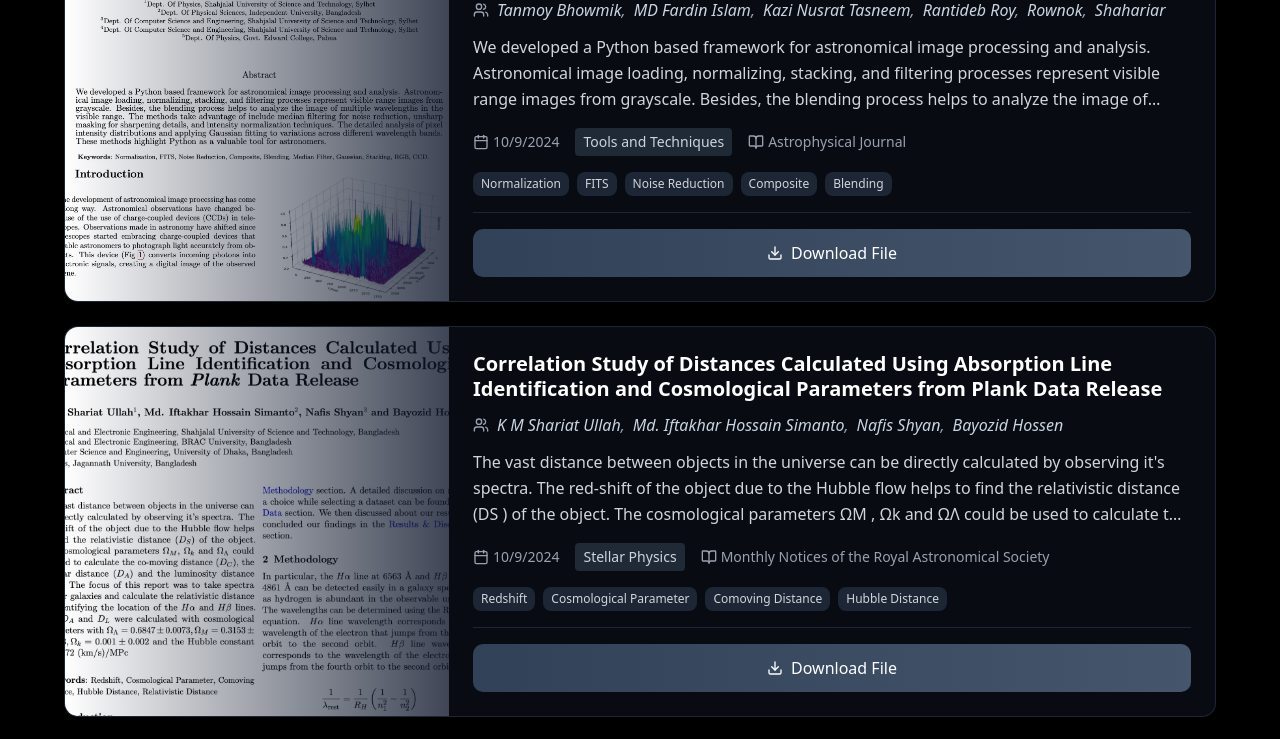
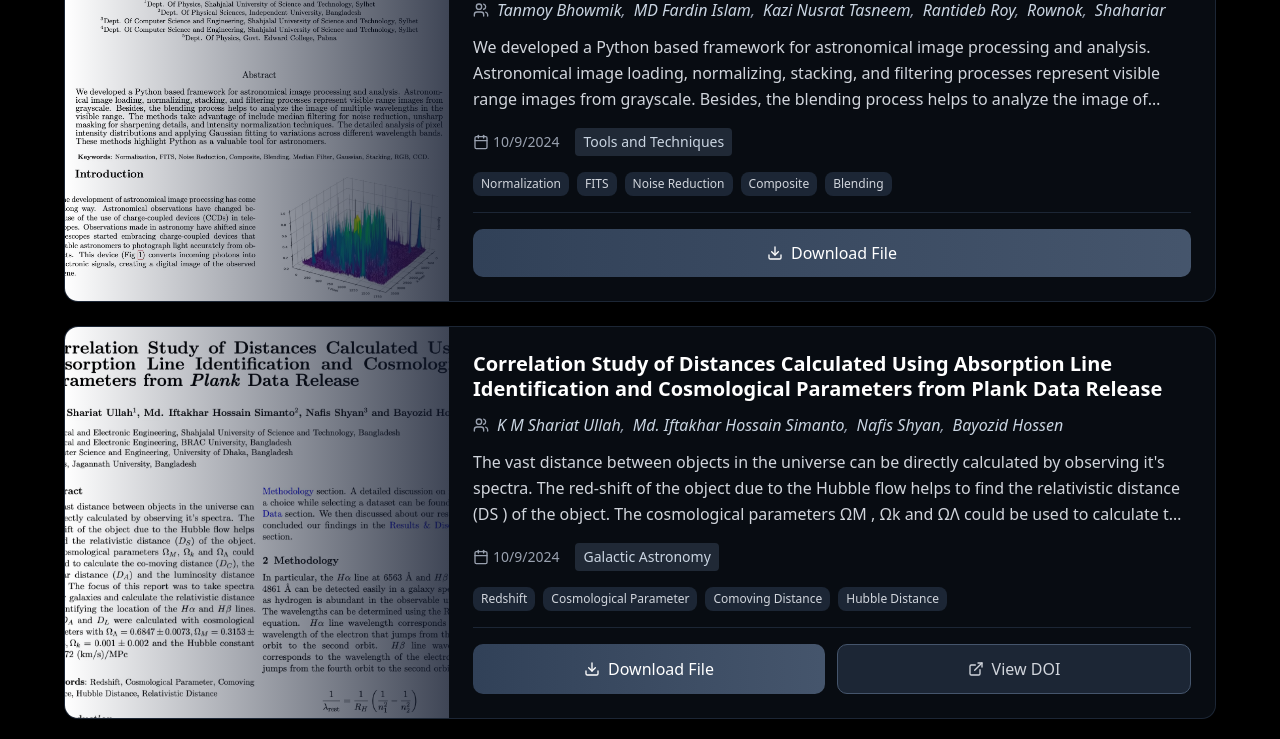
Before and after one commit to heronet/cam-sust.org, a Next.js app: page / in a window 1280 px wide. Shown: the part 3900-4639 px from the top of the page. Built offline with nearby package versions, Linux system fonts and the light colour scheme.

Commit message:
fix: hournal

```diff
--- a/src/components/research/research.tsx
+++ b/src/components/research/research.tsx
@@ -45,7 +45,6 @@ const samplePapers: ResearchPaper[] = [
       "H-R Diagram",
       "Stellar Evolution",
     ],
-    journal: "Astrophysical Journal",
     journalImage: "/images/papers/exploring.webp",
   },
   {
@@ -67,7 +66,6 @@ const samplePapers: ResearchPaper[] = [
     downloadUrl: "https://cam-sust.org/files/papers/image.pdf",
     citations: 47,
     tags: ["Normalization", "FITS", "Noise Reduction", "Composite", "Blending"],
-    journal: "Astrophysical Journal",
     journalImage: "/images/papers/image-processing.webp",
   },
   {
@@ -83,7 +81,7 @@ const samplePapers: ResearchPaper[] = [
     abstract:
       "The vast distance between objects in the universe can be directly calculated by observing it's spectra. The red-shift of the object due to the Hubble flow helps to find the relativistic distance (DS ) of the object. The cosmological parameters ΩM , Ωk and ΩΛ could be used to calculate the co-moving distance (DC ), the angular distance (DA) and the luminosity distance (DL). The focus of this report was to take spectra of four galaxies and calculate the relativistic distance by identifying the location of the Hα and Hβ lines. DC , DA and DL were calculated with cosmological parameters with ΩΛ = 0.6847 ±0.0073,ΩM = 0.3153 ± 0.0073,Ωk = 0.001 ±0.002 and the Hubble constant H0 = 72 (km/s)/MPc",
     publishDate: "2024-10-9",
-    category: "Stellar Physics",
+    category: "Galactic Astronomy",
     downloadUrl: "https://cam-sust.org/files/papers/correlation.pdf",
     citations: 47,
     tags: [
@@ -92,7 +90,7 @@ const samplePapers: ResearchPaper[] = [
       "Comoving Distance",
       "Hubble Distance",
     ],
-    journal: "Monthly Notices of the Royal Astronomical Society",
+    doi: "10.48550/arXiv.2410.06573",
     journalImage: "/images/papers/correlation-study.webp",
   },
   {
@@ -118,7 +116,6 @@ const samplePapers: ResearchPaper[] = [
       "Black Hole Mass",
       "Spectroscopy",
     ],
-    journal: "Astronomy & Astrophysics",
     doi: "10.13140/RG.2.2.14243.22567",
     journalImage: "/images/papers/agnreport.webp",
   },
```
